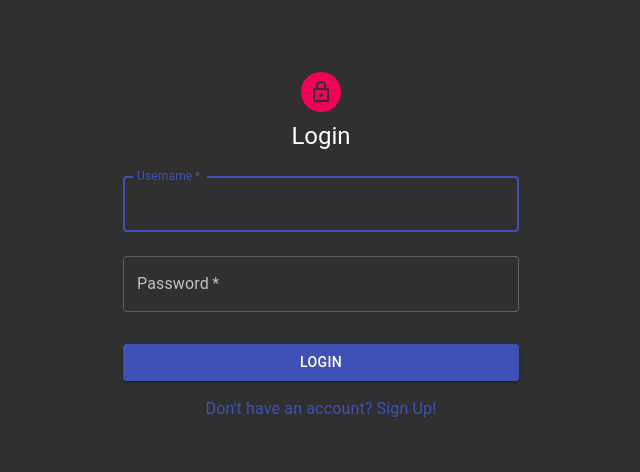
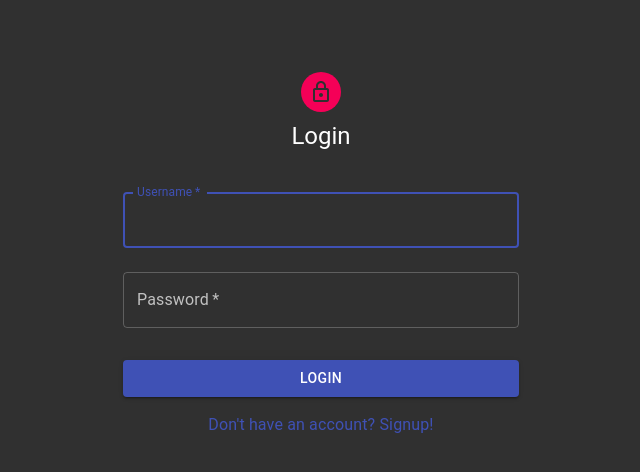
Before and after one commit to shreyasseshadri/potential-invention, a React (Create React App) app in the folder webapp/: page /login in a window 1280 px wide. Shown: the top 472 px of the page, without its empty margins (319-959 px from the left). Built offline with nearby package versions, Linux system fonts and the light colour scheme; no server answers.

Commit message:
Added test links in Home, style changes in Login

```diff
--- a/webapp/src/Components/Home/index.tsx
+++ b/webapp/src/Components/Home/index.tsx
@@ -20,7 +20,10 @@
 		return (
 			<div className={classes.root}>
 				<Typography variant={"h1"}>Home</Typography>
-				<Link component={RouterLink} to={'explore'}>Explore</Link>
+				<Typography><Link component={RouterLink} to={'explore'}>Explore</Link></Typography>
+				<Typography><Link component={RouterLink} to={'login'}>Login</Link></Typography>
+				<Typography><Link component={RouterLink} to={'logout'}>Logout</Link></Typography>
+				<Typography><Link component={RouterLink} to={'signup'}>Signup</Link></Typography>
 			</div>
 		);
 	}
--- a/webapp/src/Components/Login/index.tsx
+++ b/webapp/src/Components/Login/index.tsx
@@ -9,7 +9,6 @@
 import Typography from '@material-ui/core/Typography';
 import {createStyles, Theme, WithStyles, withStyles} from '@material-ui/core/styles';
 import Container from '@material-ui/core/Container';
-import {History} from 'history';
 import AppContext from '../../AppContext';
 import {fetchLogin} from "../../Helpers";
 
@@ -26,9 +25,10 @@
 	},
 	form: {
 		width: '100%',
-		marginTop: theme.spacing(1),
+		marginTop: theme.spacing(3),
 	},
 	errMessage: {
+		textTransform: 'capitalize',
 		marginTop: theme.spacing(1),
 	},
 	submit: {
@@ -37,7 +37,6 @@
 });
 
 interface Props extends WithStyles {
-	history: History,
 	onLogin: () => void,
 }
 
@@ -126,7 +125,7 @@
 						</Button>
 						<Typography align={"center"}>
 							<Link component={RouterLink} to="/signup">
-								Don't have an account? Sign Up!
+								Don't have an account? Signup!
 							</Link>
 						</Typography>
 					</form>
```
